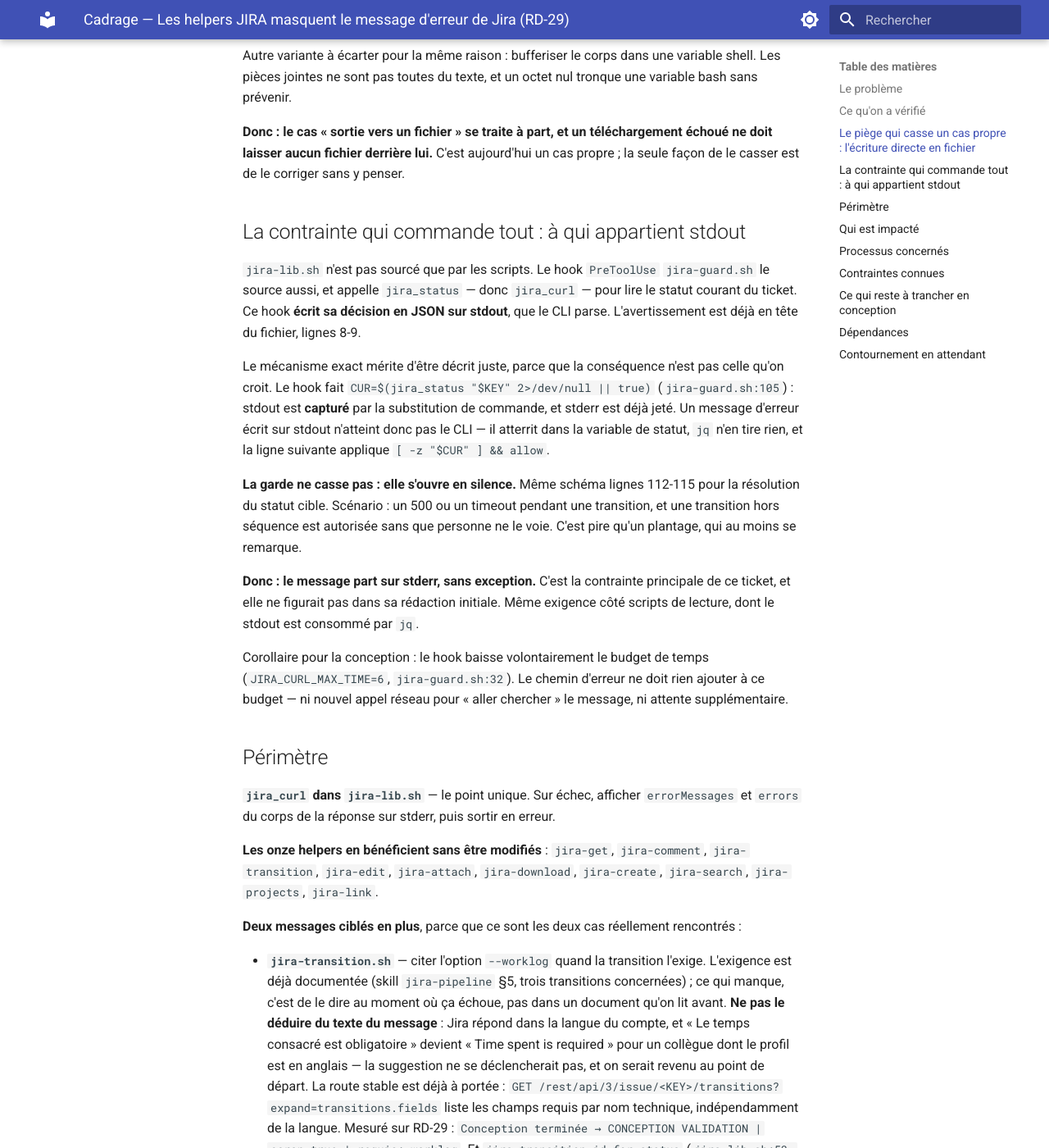
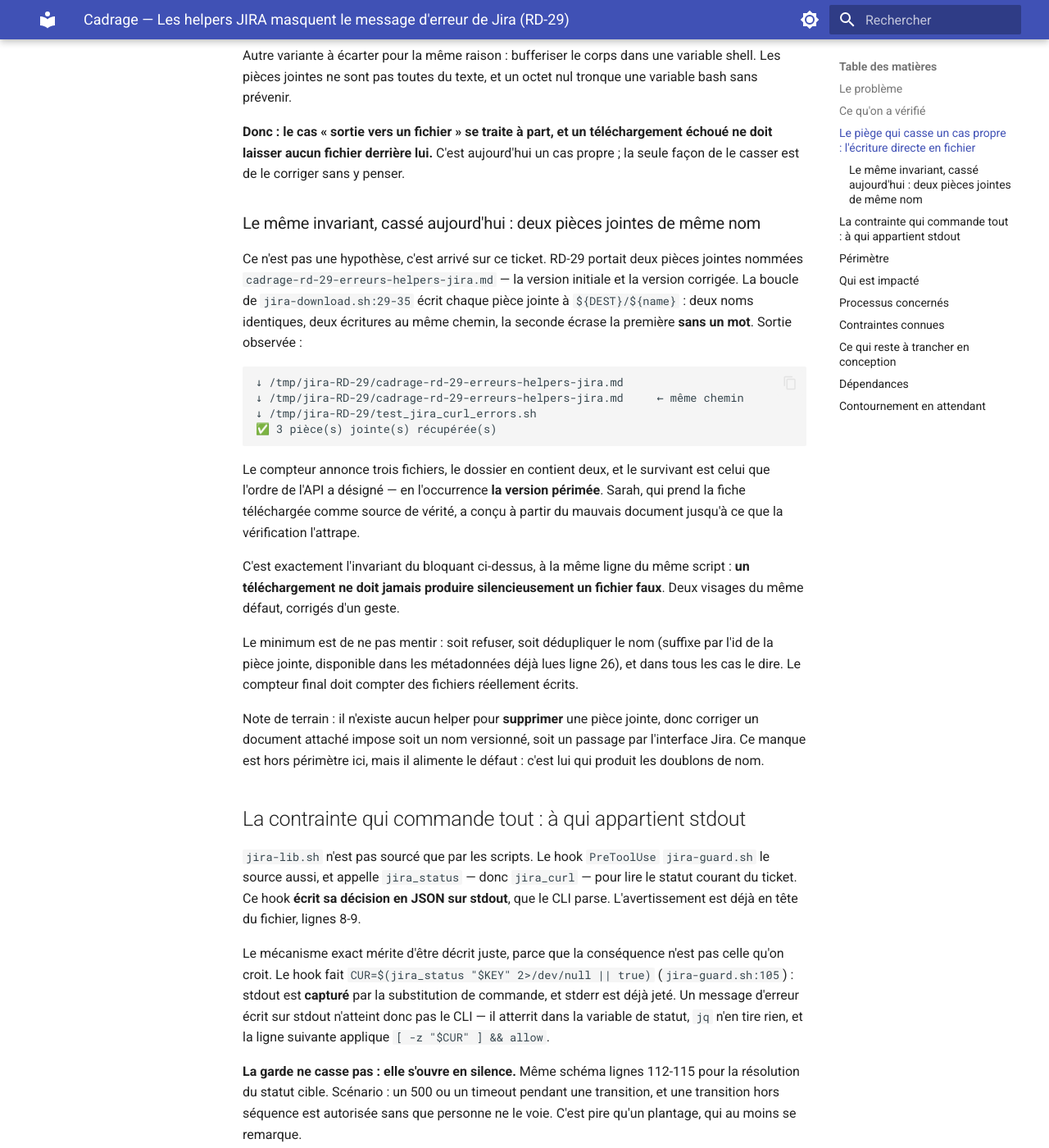
Before and after one commit to ezacae/ezacae-tooling, an MkDocs documentation site: the page built from docs/conception/cadrage-rd-29-erreurs-helpers-jira.md, in a window 1280 px wide and 1400 px high, scrolled down 2314 px. Shown: the whole window at 82% size. Built offline with MkDocs 1.6.1 and Material for MkDocs 9.7.7, drawn with Linux system fonts in a browser that asks for light colours; some of the changed text lies outside the part shown.

Commit message:
docs(cadrage): l'écrasement silencieux de PJ homonymes entre dans RD-29

````diff
--- a/docs/conception/cadrage-rd-29-erreurs-helpers-jira.md
+++ b/docs/conception/cadrage-rd-29-erreurs-helpers-jira.md
@@ -46,6 +46,25 @@
 
 **Donc : le cas « sortie vers un fichier » se traite à part, et un téléchargement échoué ne doit laisser aucun fichier derrière lui.** C'est aujourd'hui un cas propre ; la seule façon de le casser est de le corriger sans y penser.
 
+### Le même invariant, cassé aujourd'hui : deux pièces jointes de même nom
+
+Ce n'est pas une hypothèse, c'est arrivé sur ce ticket. RD-29 portait deux pièces jointes nommées `cadrage-rd-29-erreurs-helpers-jira.md` — la version initiale et la version corrigée. La boucle de `jira-download.sh:29-35` écrit chaque pièce jointe à `${DEST}/${name}` : deux noms identiques, deux écritures au même chemin, la seconde écrase la première **sans un mot**. Sortie observée :
+
+```
+↓ /tmp/jira-RD-29/cadrage-rd-29-erreurs-helpers-jira.md
+↓ /tmp/jira-RD-29/cadrage-rd-29-erreurs-helpers-jira.md     ← même chemin
+↓ /tmp/jira-RD-29/test_jira_curl_errors.sh
+✅ 3 pièce(s) jointe(s) récupérée(s)
+```
+
+Le compteur annonce trois fichiers, le dossier en contient deux, et le survivant est celui que l'ordre de l'API a désigné — en l'occurrence **la version périmée**. Sarah, qui prend la fiche téléchargée comme source de vérité, a conçu à partir du mauvais document jusqu'à ce que la vérification l'attrape.
+
+C'est exactement l'invariant du bloquant ci-dessus, à la même ligne du même script : **un téléchargement ne doit jamais produire silencieusement un fichier faux**. Deux visages du même défaut, corrigés d'un geste.
+
+Le minimum est de ne pas mentir : soit refuser, soit dédupliquer le nom (suffixe par l'id de la pièce jointe, disponible dans les métadonnées déjà lues ligne 26), et dans tous les cas le dire. Le compteur final doit compter des fichiers réellement écrits.
+
+Note de terrain : il n'existe aucun helper pour **supprimer** une pièce jointe, donc corriger un document attaché impose soit un nom versionné, soit un passage par l'interface Jira. Ce manque est hors périmètre ici, mais il alimente le défaut : c'est lui qui produit les doublons de nom.
+
 ## La contrainte qui commande tout : à qui appartient stdout
 
 `jira-lib.sh` n'est pas sourcé que par les scripts. Le hook `PreToolUse` `jira-guard.sh` le source aussi, et appelle `jira_status` — donc `jira_curl` — pour lire le statut courant du ticket. Ce hook **écrit sa décision en JSON sur stdout**, que le CLI parse. L'avertissement est déjà en tête du fichier, lignes 8-9.
@@ -73,7 +92,9 @@
 
 Une amorce est livrée avec ce cadrage : `tests/test_jira_curl_errors.sh` et `tests/fake-jira.py` (un faux Jira sur `127.0.0.1`, port éphémère, aucun credential réel). Lancée en l'état, elle donne `PASS=3 FAIL=2` : les deux échecs sont le défaut à corriger, les trois succès sont des garde-fous de non-régression — le fichier absent après un téléchargement raté, et le stdout resté vide. Le correctif naïf les fait passer au rouge, ce qui est exactement leur raison d'être.
 
-**Hors périmètre** : la mise en forme du contenu écrit dans Jira (RD-23) ; l'ajout de nouvelles opérations aux helpers ; toute reprise automatique d'un appel échoué ; la réécriture de la garde de statut.
+**`jira-download.sh`** — les deux visages de l'invariant « pas de fichier faux » : aucun fichier laissé après un échec, et pas d'écrasement silencieux entre deux pièces jointes homonymes.
+
+**Hors périmètre** : la mise en forme du contenu écrit dans Jira (RD-23) ; l'ajout de nouvelles opérations aux helpers, dont la **suppression de pièce jointe** qui manque aujourd'hui ; toute reprise automatique d'un appel échoué ; la réécriture de la garde de statut.
 
 ## Qui est impacté
 
@@ -93,7 +114,7 @@
 1. **Le message part sur stderr**, jamais stdout. Le stdout du hook est un JSON parsé ; celui des lectures est consommé par `jq`.
 2. **Les chemins de succès sont inchangés, au caractère près.** C'est la garantie qui permet de corriger un point traversé par onze scripts sans les relire un par un.
 3. **Le code de sortie reste non nul.** La détection fonctionne déjà ; seul l'affichage manque. La valeur exacte est libre : aucun appelant ne la teste. Corollaire : **aucun test ne doit asserter un numéro de code** (56 en HTTPS, 22 en HTTP local — cf. fait 5).
-4. **Un échec ne laisse aucun fichier à la destination.** Vaut pour `jira-download.sh:32`, seul appel qui écrit hors JSON. Un fichier vide ou porteur du JSON d'erreur se fait passer pour la pièce jointe.
+4. **Un téléchargement ne produit jamais silencieusement un fichier faux.** Deux cas, même ligne (`jira-download.sh:32`), seul appel qui écrit hors JSON : un échec ne laisse aucun fichier à la destination (ni vide, ni porteur du JSON d'erreur), et deux pièces jointes de même nom ne s'écrasent pas en silence. Le compteur final compte des fichiers réellement écrits.
 5. **Un message par échec, pas deux.** `jira-transition.sh:34` et `:45` impriment déjà leur propre diagnostic (statut introuvable, liste des transitions disponibles). Un bloc brut posé au-dessus donnerait deux messages pour une seule erreur, et le second est le plus utile.
 6. **Un appelant doit pouvoir se taire.** L'affichage centralisé s'impose à tous, y compris à ceux qui *attendent* un échec (sondes, recherches optionnelles du hook). Le hook n'y échappe aujourd'hui que parce qu'il redirigeait déjà stderr — c'est un hasard heureux, pas un choix de conception.
 7. **Pas de second appel réseau** pour récupérer le message. Le corps arrive avec la réponse ; il suffit de ne plus le jeter. Un appel de rattrapage doublerait le coût et sortirait du budget de 6 secondes du hook.
````
